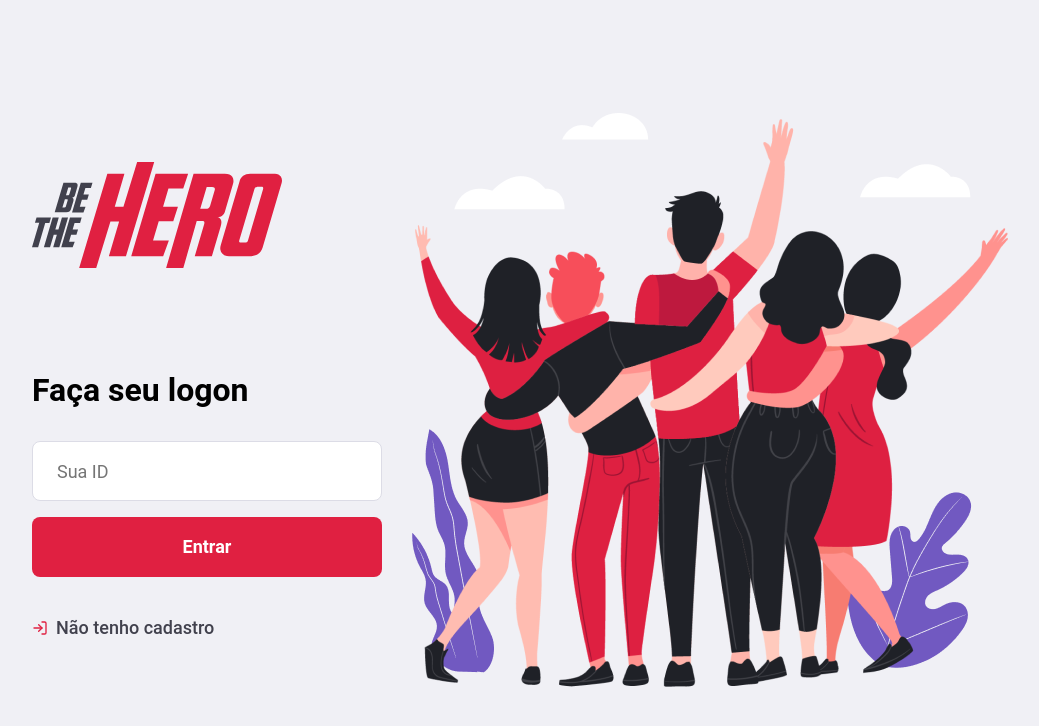
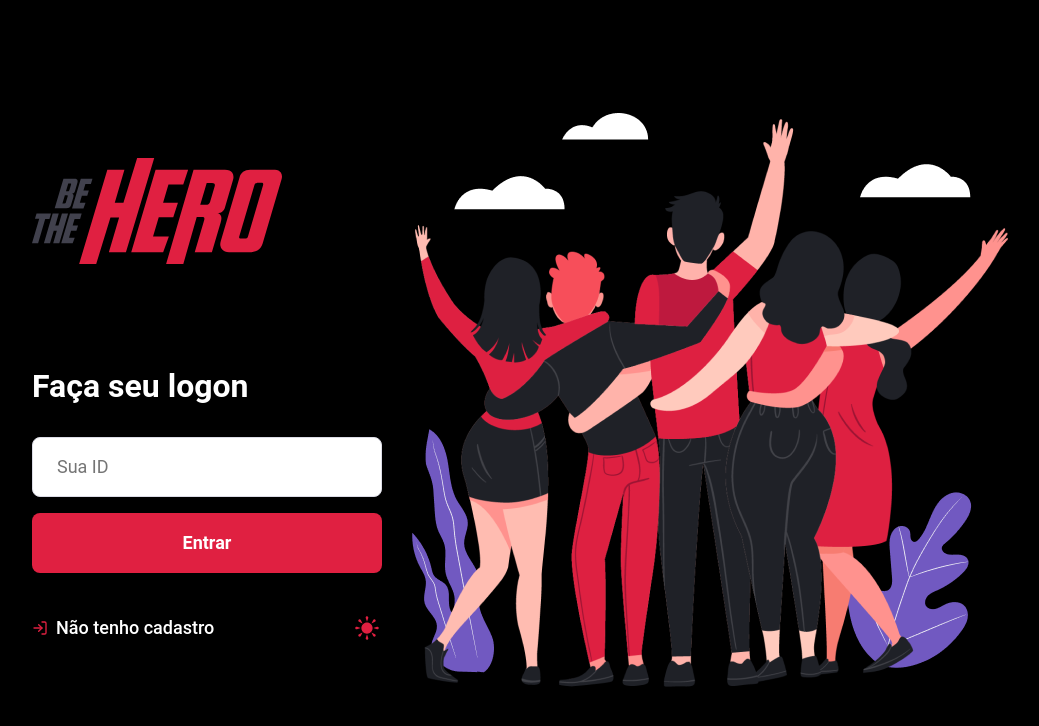
Before and after one commit to leduardo99/be-the-hero, a React (Create React App) app in the folder frontend/: page / in a window 1280 px wide. Shown: the top 726 px of the page, without its empty margins (120-1159 px from the left). Built offline with nearby package versions, Linux system fonts and the light colour scheme.

Commit message:
✔️ frontend: feat - theme switcher

```diff
--- a/frontend/src/App.js
+++ b/frontend/src/App.js
@@ -1,14 +1,29 @@
-import React from "react";
+import React, { createContext } from "react";
+import { ThemeProvider } from "styled-components";
+import usePersistedState from "./utils/usePersistedState";
 
 import SignIn from "./pages/SignIn";
 import GlobalStyle from "./styles/global";
 
+import light from "./styles/themes/light";
+import dark from "./styles/themes/dark";
+
+export const AppContext = createContext({});
+
 function App() {
+  const [theme, setTheme] = usePersistedState("theme", dark);
+
+  const toggleTheme = () => {
+    setTheme(theme.title === "light" ? dark : light);
+  };
+
   return (
-    <>
-      <SignIn />
-      <GlobalStyle />
-    </>
+    <AppContext.Provider value={toggleTheme}>
+      <ThemeProvider theme={theme}>
+        <SignIn />
+        <GlobalStyle />
+      </ThemeProvider>
+    </AppContext.Provider>
   );
 }
 
--- a/frontend/src/pages/SignIn/index.js
+++ b/frontend/src/pages/SignIn/index.js
@@ -1,5 +1,8 @@
-import React from "react";
+import React, { useContext } from "react";
 import { FiLogIn } from "react-icons/fi";
+import { TiAdjustBrightness } from "react-icons/ti";
+
+import { AppContext } from "../../App";
 
 import { Container, FormSection } from "./styles";
 
@@ -7,6 +10,8 @@ import logoImg from "../../assets/logo.svg";
 import herosImg from "../../assets/heroes.png";
 
 export default function SignIn() {
+  const toggleTheme = useContext(AppContext);
+
   return (
     <Container>
       <FormSection>
@@ -16,12 +21,22 @@ export default function SignIn() {
           <h1>Faça seu logon</h1>
 
           <input placeholder="Sua ID" />
-          <button type="submit" className="button">Entrar</button>
+          <button type="submit" className="button">
+            Entrar
+          </button>
 
-          <a href="/register">
-            <FiLogIn size={16} color="#e02041" />
-            Não tenho cadastro
-          </a>
+          <div>
+            <a href="/register">
+              <FiLogIn size={16} color="#e02041" />
+              Não tenho cadastro
+            </a>
+
+            <TiAdjustBrightness
+              size={30}
+              color="#e02041"
+              onClick={toggleTheme}
+            />
+          </div>
         </form>
       </FormSection>
 
--- a/frontend/src/pages/SignIn/styles.js
+++ b/frontend/src/pages/SignIn/styles.js
@@ -1,4 +1,4 @@
-import styled from 'styled-components';
+import styled from "styled-components";
 
 export const Container = styled.div`
   width: 100%;
@@ -22,13 +22,19 @@ export const FormSection = styled.section`
     h1 {
       font-size: 32px;
       margin-bottom: 32px;
+      color: ${props => props.theme.colors.text};
     }
+
+    div {
+      display: flex;
+      justify-content: space-between;
+      align-items: center;
+      margin-top: 40px;
 
       a {
         display: flex;
         align-items: center;
-      margin-top: 40px;
-      color: #41414d;
+        color: ${props => props.theme.colors.text};
         font-size: 18px;
         text-decoration: none;
         font-weight: 500;
@@ -42,5 +48,14 @@ export const FormSection = styled.section`
           margin-right: 8px;
         }
       }
+
+      > svg {
+        cursor: pointer;
+
+        &:hover {
+          opacity: 0.8;
+        }
+      }
+    }
   }
 `;
--- a/frontend/src/styles/global.js
+++ b/frontend/src/styles/global.js
@@ -12,7 +12,7 @@ export default createGlobalStyle`
 
   body {
     font: 400 14px Roboto, sans-serif;
-    background: #f0f0f5;
+    background: ${props => props.theme.colors.background};
     -webkit-font-smoothing: antialiased;
   }
 
--- /dev/null
+++ b/frontend/src/styles/themes/dark.js
@@ -0,0 +1,11 @@
+export default {
+  title: "dark",
+
+  colors: {
+    primary: "#7159c1",
+    secondary: "#7159",
+
+    background: "#000",
+    text: "#fff"
+  }
+};
--- /dev/null
+++ b/frontend/src/styles/themes/light.js
@@ -0,0 +1,11 @@
+export default {
+  title: "light",
+
+  colors: {
+    primary: "#7159c1",
+    secondary: "#7159",
+
+    background: "#f0f0f5",
+    text: "#333"
+  }
+};
--- /dev/null
+++ b/frontend/src/utils/usePersistedState.js
@@ -0,0 +1,21 @@
+import { useState, useEffect } from "react";
+
+function usePersistedState(key, initialState) {
+  const [state, setState] = useState(() => {
+    const storageValue = localStorage.getItem(key);
+
+    if (storageValue) {
+      return JSON.parse(storageValue);
+    } else {
+      return initialState;
+    }
+  });
+
+  useEffect(() => {
+    localStorage.setItem(key, JSON.stringify(state));
+  }, [key, state]);
+
+  return [state, setState];
+}
+
+export default usePersistedState;
```
Lines whose indentation alone changed are shown as unchanged.
